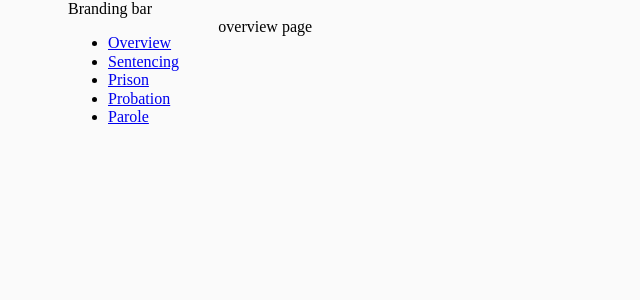
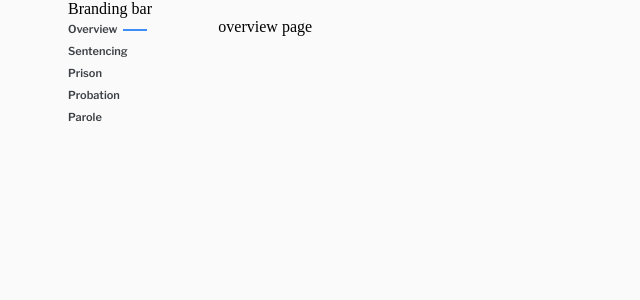
Before and after one commit to Recidiviz/public-dashboard, a React (Create React App) app: page /us_nd/overview in a window 1280 px wide. Shown: the top 300 px of the page, without its empty margins (0-640 px from the left). Built offline with nearby package versions, Linux system fonts and the light colour scheme.

Commit message:
nav bar typography and active state

```diff
--- a/package.json
+++ b/package.json
@@ -8,6 +8,7 @@
   "license": "GNU General Public License v3",
   "dependencies": {
     "@reach/router": "^1.3.4",
+    "classnames": "^2.2.6",
     "prop-types": "^15.7.2",
     "react": "^16.13.1",
     "react-app-polyfill": "^1.0.6",
--- a/src/constants.js
+++ b/src/constants.js
@@ -24,6 +24,9 @@ export const THEME = {
   bodyLineHeight,
   bodyFontWeight,
   colors: {
+    // descriptive
+    blue: "#3e8df7",
+    // functional
     background: "#FAFAFA",
     body: "rgba(90, 101, 117, 0.9)",
     heading: "rgba(39, 43, 49, 0.9)",
--- a/src/nav-bar/NavBar.js
+++ b/src/nav-bar/NavBar.js
@@ -1,4 +1,5 @@
 import { Link } from "@reach/router";
+import classNames from "classnames";
 import React from "react";
 
 import styled from "styled-components";
@@ -6,27 +7,69 @@ import { PATHS } from "../constants";
 
 const NavContainer = styled.nav``;
 
-const NavList = styled.ul``;
-const NavItem = styled.li``;
+const NavList = styled.ul`
+  font: ${(props) => props.theme.bodyFont};
+  font-size: 11px;
+  font-weight: 600;
+  line-height: 2;
+  list-style: none;
+  margin: 0;
+  padding: 0;
+`;
+const NavItem = styled.li`
+  .NavItem__link {
+    color: ${(props) => props.theme.colors.heading};
+    display: inline-block;
+    position: relative;
+    text-decoration: none;
+
+    &--active {
+      &::after {
+        content: "";
+        position: absolute;
+        left: calc(100% + 6px);
+        top: 50%;
+        width: 24px;
+        border-top: 2px solid ${(props) => props.theme.colors.blue};
+      }
+    }
+  }
+`;
+
+const addLinkClasses = ({ isCurrent }) => ({
+  className: classNames("NavItem__link", {
+    "NavItem__link--active": isCurrent,
+  }),
+});
 
 export default function NavBar() {
   return (
     <NavContainer>
       <NavList>
         <NavItem>
-          <Link to={PATHS.overview}>Overview</Link>
+          <Link getProps={addLinkClasses} to={PATHS.overview}>
+            Overview
+          </Link>
         </NavItem>
         <NavItem>
-          <Link to={PATHS.sentencing}>Sentencing</Link>
+          <Link getProps={addLinkClasses} to={PATHS.sentencing}>
+            Sentencing
+          </Link>
         </NavItem>
         <NavItem>
-          <Link to={PATHS.prison}>Prison</Link>
+          <Link getProps={addLinkClasses} to={PATHS.prison}>
+            Prison
+          </Link>
         </NavItem>
         <NavItem>
-          <Link to={PATHS.probation}>Probation</Link>
+          <Link getProps={addLinkClasses} to={PATHS.probation}>
+            Probation
+          </Link>
         </NavItem>
         <NavItem>
-          <Link to={PATHS.parole}>Parole</Link>
+          <Link getProps={addLinkClasses} to={PATHS.parole}>
+            Parole
+          </Link>
         </NavItem>
       </NavList>
     </NavContainer>
```
Also changed, not shown: 1 other file (tests, documents, lock files or other folders).
